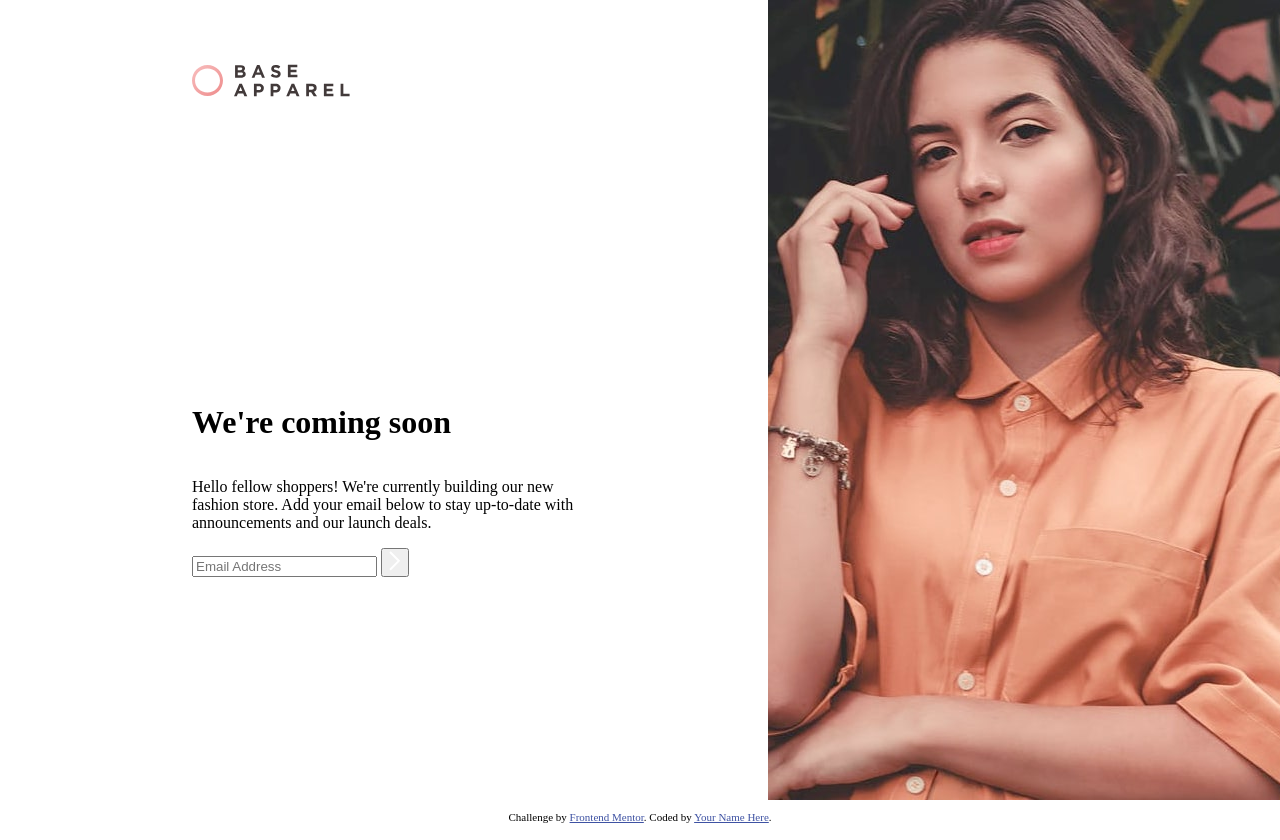
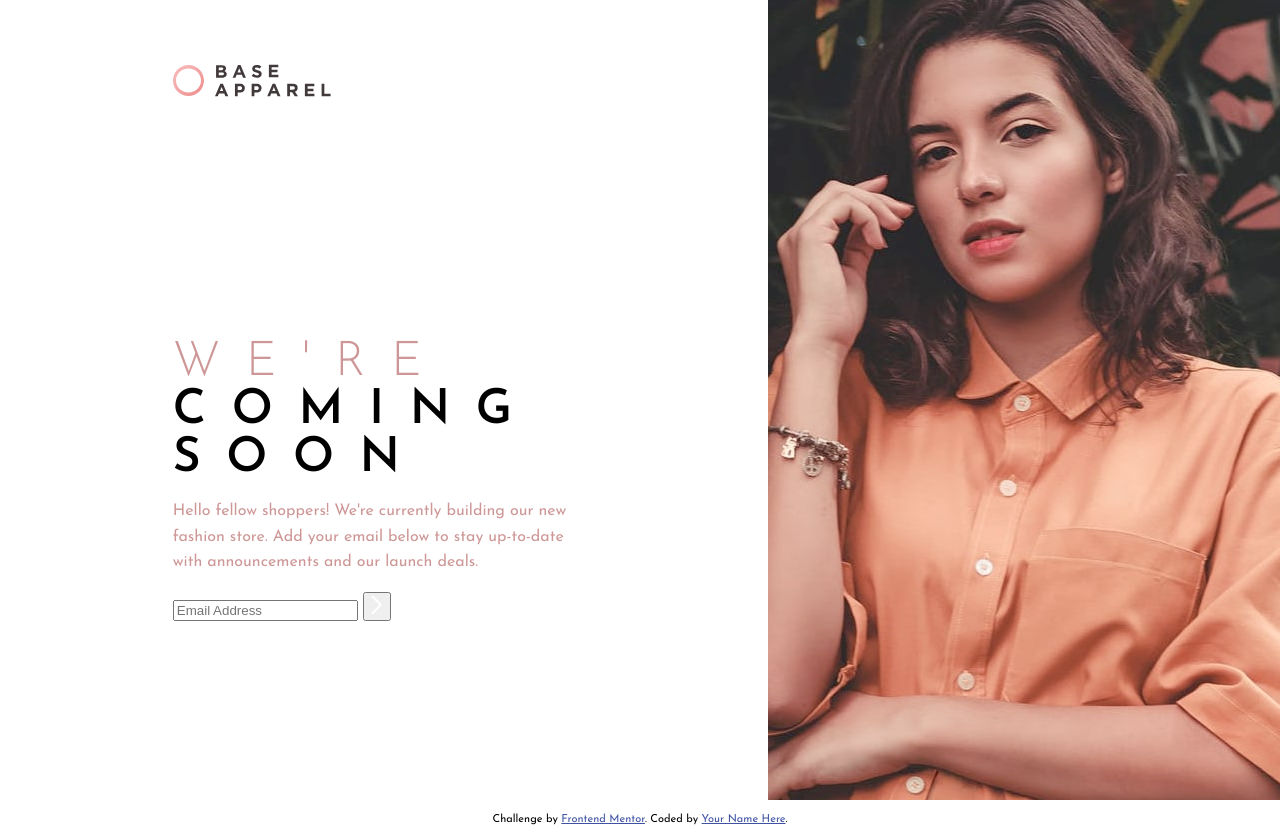
Before and after one commit to m-nkosi/BASE-APPAREL-COMING-SOON-MASTER, a plain HTML site: page index.html in a window 1280 px wide. Drawn offline with Linux system fonts and the light colour scheme.

Commit message:
adding the font specifications for desktop

```diff
--- a/CSS/styles.css
+++ b/CSS/styles.css
@@ -1,3 +1,7 @@
+html {
+    font-family: 'Josefin Sans', sans-serif;
+    font-size: 16px;
+}
 body {
     margin:0;
 }
@@ -6,13 +10,14 @@ body {
     height:100dvh;
     grid-template-columns:3fr 2fr;
     grid-template-rows: 1fr 4fr;
+    min-width: 780px;
 }
 .centering {
     display: flex;
     justify-content: center;
 }
 .centering > div {
-    width:50%;
+    width:55%;
     display:flex;
     flex-direction: column;
     justify-content: center;
@@ -29,11 +34,32 @@ body {
     grid-column-start:2 ;
     grid-row-end:3 ;
 }
+/* font related stuff */
+h1 {
+    font-weight: 600;
+    font-size:300%;
+    margin:0;
+    letter-spacing: 1.6rem;
+}
+.pink-text {
+    color:hsl(0, 36%, 70%);
+}
+h1 > span {
+    font-weight: 300;
+}
+p {
+    font-weight: 400;
+    line-height: 1.6;
+}
 @media (min-width:280px) and (max-width:620px)
 {
     #container {
         grid-template-columns: 1fr;
         grid-template-rows:1fr 3fr 4fr ;
+        min-width: unset;
+    }
+    .centering > div {
+        width: unset;
     }
     #hero {
         background-image: url("/images/hero-mobile.jpg");
--- a/index.html
+++ b/index.html
@@ -8,7 +8,10 @@
 
   <title>Frontend Mentor | Base Apparel coming soon page</title>
   <link rel="stylesheet" href="/CSS/styles.css">
-
+  <!-- fonts -->
+  <link rel="preconnect" href="https://fonts.googleapis.com">
+<link rel="preconnect" href="https://fonts.gstatic.com" crossorigin>
+<link href="https://fonts.googleapis.com/css2?family=Josefin+Sans:wght@300;400;600&display=swap" rel="stylesheet">
   <!-- Feel free to remove these styles or customise in your own stylesheet 👍 -->
   <style>
     .attribution { font-size: 11px; text-align: center; }
@@ -29,10 +32,10 @@
       <div id="content">
         <div id="heading">
           <h1>
-            We're coming soon
+            <span class="pink-text">WE'RE</span> COMING SOON
           </h1>
         </div>
-        <div id="paragraphs">
+        <div class="pink-text" id="paragraphs">
           <p>
             Hello fellow shoppers! We're currently building our new fashion store.
     Add your email below to stay up-to-date with announcements and our launch deals.
```
